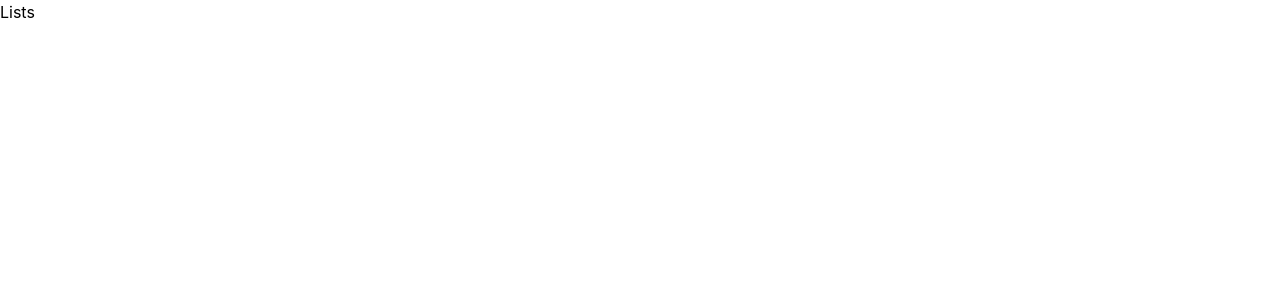
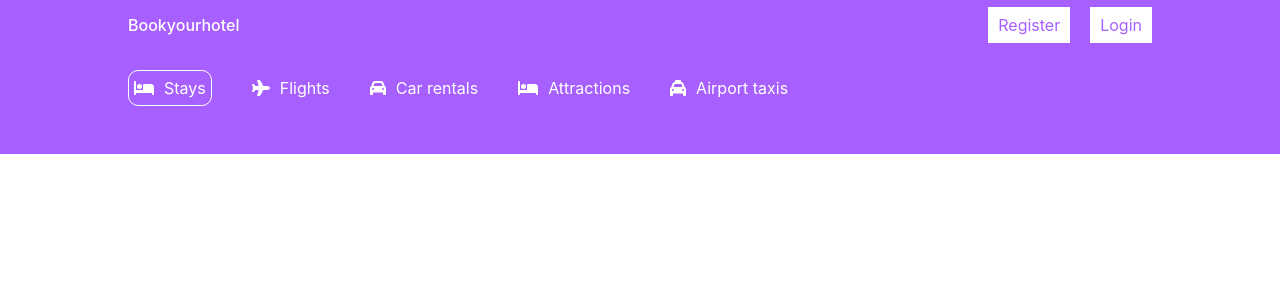
Before and after one commit to mostafizbappy158845/react-booking-app, a React (Create React App) app: page /hotels in a window 1280 px wide. Shown: the top 300 px of the page. Built offline with nearby package versions, Linux system fonts and the light colour scheme.

Commit message:
added some condition for Home&List page

```diff
--- a/src/components/header/Header.js
+++ b/src/components/header/Header.js
@@ -13,7 +13,7 @@ import {
     faTaxi
 } from "@fortawesome/free-solid-svg-icons"
 
-const Header = () => {
+const Header = ({type}) => {
     const [openDate, setOpenDate] = useState(false)
     const [date, setDate] = useState([
         {
@@ -39,7 +39,8 @@ const Header = () => {
     }
     return (
         <div className='header relative bg-[#A760FF] text-white flex justify-center'>
-            <div className="headerContainer  w-full max-w-screen-lg mt-5 mb-20">
+            {/* conditon for list page & home page */}
+            <div className={type ==="list"? "headerContainer  w-full max-w-screen-lg mt-5 " : "headerContainer  w-full max-w-screen-lg mt-5 mb-20"}>
                 <div className="headerList mb-12 flex gap-10">
                     <div className="headerListItem active flex items-center gap-2.5">
                         <FontAwesomeIcon icon={faBed} />
@@ -62,7 +63,11 @@ const Header = () => {
                         <span>Airport taxis</span>
                     </div>
                 </div>
-                <h1 className="headerTitle text-3xl font-medium">A lifetime of discounts? It's Genius.</h1>
+                {/* this part will not show for list page */}
+                { type !== "list" &&
+                // here use fragmante/parent div
+                <>
+                    <h1 className="headerTitle text-3xl font-medium">A lifetime of discounts? It's Genius.</h1>
                 <p className="headerDesc my-5">Get rewarded at your travels - Unlock instant savings 10% or more with a free hotel account</p>
                 <button className='headerBtn bg-white text-[#A760FF] p-2.5 border-0 font-medium cursor-pointer'>Sign in / Register</button>
                 <div className="headerSearch h-[30px]  w-full max-w-screen-lg bg-white flex items-center justify-around py-5 rounded-md absolute bottom-[-25px]">
@@ -117,6 +122,7 @@ const Header = () => {
                         <button className='headerBtn  bg-[#A760FF] text-white p-2 border-0 font-medium cursor-pointer'>Search</button>
                     </div>
                 </div>
+                </>}
             </div>
         </div>
     );
--- a/src/pages/list/List.js
+++ b/src/pages/list/List.js
@@ -1,9 +1,12 @@
 import React from 'react';
+import Header from '../../components/header/Header';
+import Navbar from '../../components/Navbar/Navbar';
 
 const List = () => {
     return (
         <div>
-            Lists
+            <Navbar/>
+            <Header type="list"/>
         </div>
     );
 };
```
